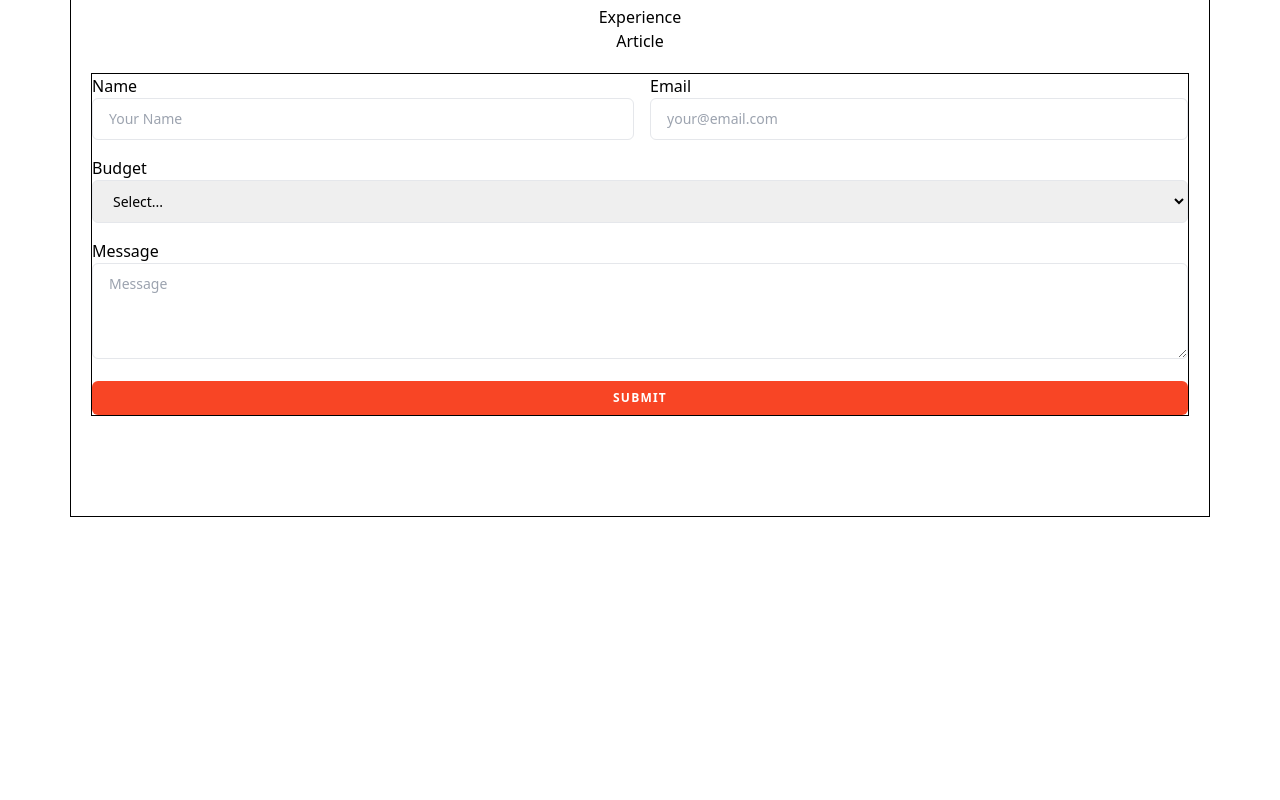
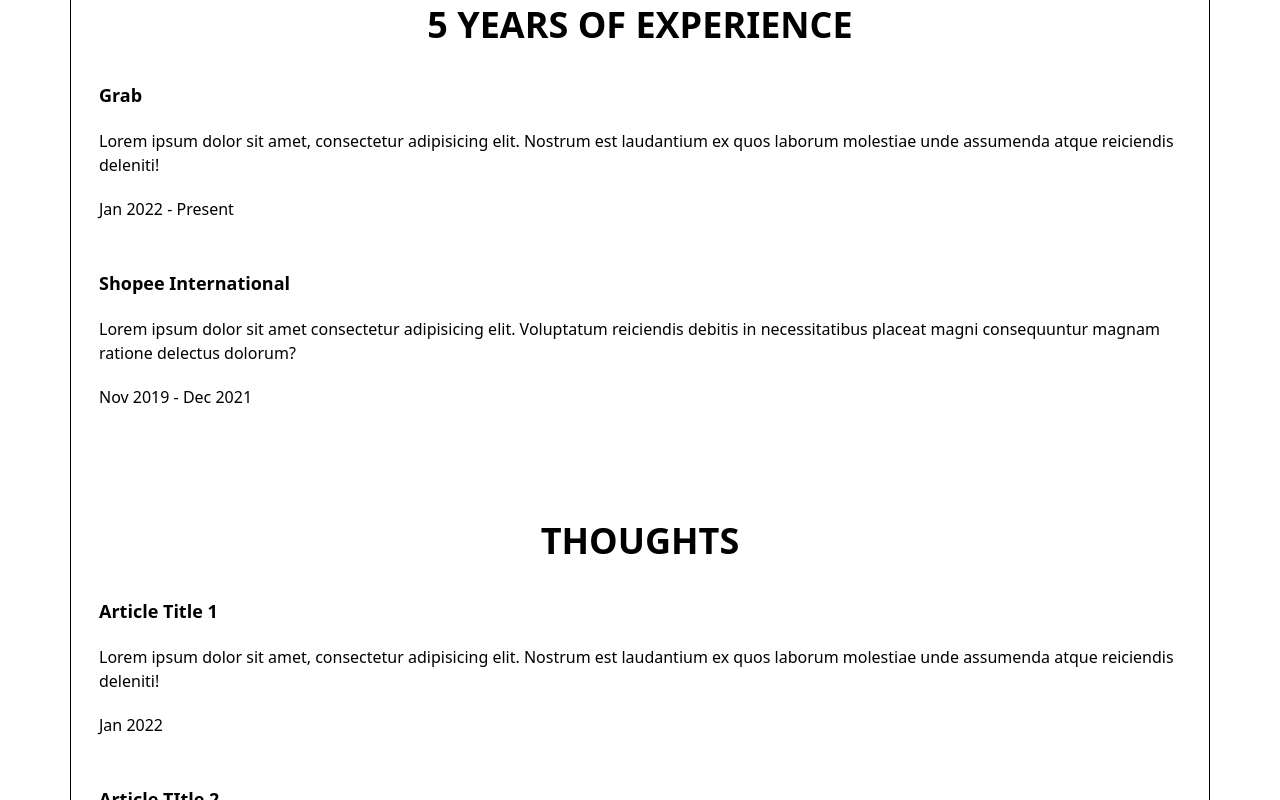
Before and after one commit to fahimhm/webgame, a React (Vite) app in the folder client/: page / in a window 1280 px wide. Shown: the part 1260-2060 px from the top of the page. Before the commit the page ends 1777 px from the top, so only its background shows below. Built offline with nearby package versions, Linux system fonts and the light colour scheme; no server answers.

Commit message:
Client: add article components

```diff
--- a/client/src/components/Article.jsx
+++ b/client/src/components/Article.jsx
@@ -1,29 +1,27 @@
 import PropTypes from 'prop-types';
 
-function ArticleItem({title, subtitle}) {
+function ArticleItem({title, main, sub}) {
   return (
-    <li className="grid px-5 py-2 border border-yellow-400 grid-cols-[90px_auto]">
-      <div className="flex flex-col items-start justify-center pl-3">
-        <h3 className="mb-1 text-lg font-semibold">{title}</h3>
-        <p className="text-base font-normal">{subtitle}</p>
-      </div>
+    <li className='flex flex-col items-start px-2 py-4'>
+      <h3 className='mb-5 text-lg font-semibold'>{title}</h3>
+      <p className='mb-5 text-base font-normal text-left'>{main}</p>
+      <p className='mb-4 text-base font-normal text-left'>{sub}</p>
     </li>
   );
 };
 
 export default function Article() {
-  const projects = [
-    {title: 'Project Name 1', subtitle: 'subheadline of project 1'},
-    {title: 'Project Name 2', subtitle: 'subheadline of project 2'},
-    {title: 'Project Name 3', subtitle: 'subheadline of project 3'},
+  const article = [
+    {title: 'Article Title 1', main: 'Lorem ipsum dolor sit amet, consectetur adipisicing elit. Nostrum est laudantium ex quos laborum molestiae unde assumenda atque reiciendis deleniti!', sub: 'Jan 2022'},
+    {title: 'Article TItle 2', main: 'Lorem ipsum dolor sit amet consectetur adipisicing elit. Voluptatum reiciendis debitis in necessitatibus placeat magni consequuntur magnam ratione delectus dolorum?', sub: 'Nov 2019'},
   ];
 
   return (
     <div>
-      <h2 className="px-16 mb-5 text-4xl font-bold uppercase">thoughts</h2>
+      <h2 className="px-12 mb-5 text-4xl font-bold uppercase">thoughts</h2>
       <ul>
-        {projects.map((project) => (
-          <ArticleItem key={project.title} title={project.title} subtitle={project.subtitle} />
+        {article.map((exp) => (
+          <ArticleItem key={exp.title} title={exp.title} main={exp.main} sub={exp.sub} />
         ))}
       </ul>
     </div>
@@ -32,5 +30,6 @@ export default function Article() {
 
 ArticleItem.propTypes = {
   title: PropTypes.string.isRequired,
-  subtitle: PropTypes.string.isRequired,
+  main: PropTypes.string.isRequired,
+  sub: PropTypes.string.isRequired,
 };
--- a/client/src/pages/Home.jsx
+++ b/client/src/pages/Home.jsx
@@ -1,24 +1,16 @@
-import { Navbar, MiniProfile, MainTitle, ContactMeForm, Dock, RecentProjects } from '../components';
+import { Navbar, MiniProfile, MainTitle, ContactMeForm, Dock, RecentProjects, Exp, Article } from '../components';
 
 export default function Home() {
   return (
     <div className='grid grid-cols-1 px-5 border border-black grid-rows-[100px_repeat(6,_auto)_100px]'>
-      <div className='h-[100px] flex items-center justify-center'>
-        <Navbar />
-      </div>
-      <div id='home' className='mb-10'>
-        <MiniProfile />
-      </div>
+      <div className='h-[100px] flex items-center justify-center'><Navbar /></div>
+      <div id='home' className='mb-10'><MiniProfile /></div>
       <div><MainTitle /></div>
       <div id='project' className='mb-20'><RecentProjects /></div>
-      <div id='experience'>Experience</div>
-      <div id='article'>Article</div>
-      <div id='contact'>
-        <ContactMeForm />
-      </div>
-      <footer className="fixed bottom-0 hidden pb-10 mx-auto transform -translate-x-1/2 lg:block left-1/2">
-        <Dock />
-      </footer>
+      <div id='experience' className='mb-20'><Exp /></div>
+      <div id='article' className='mb-20'><Article /></div>
+      <div id='contact'><ContactMeForm /></div>
+      <footer className="fixed bottom-0 hidden pb-10 mx-auto transform -translate-x-1/2 lg:block left-1/2"><Dock /></footer>
     </div>
   );
 };
```
